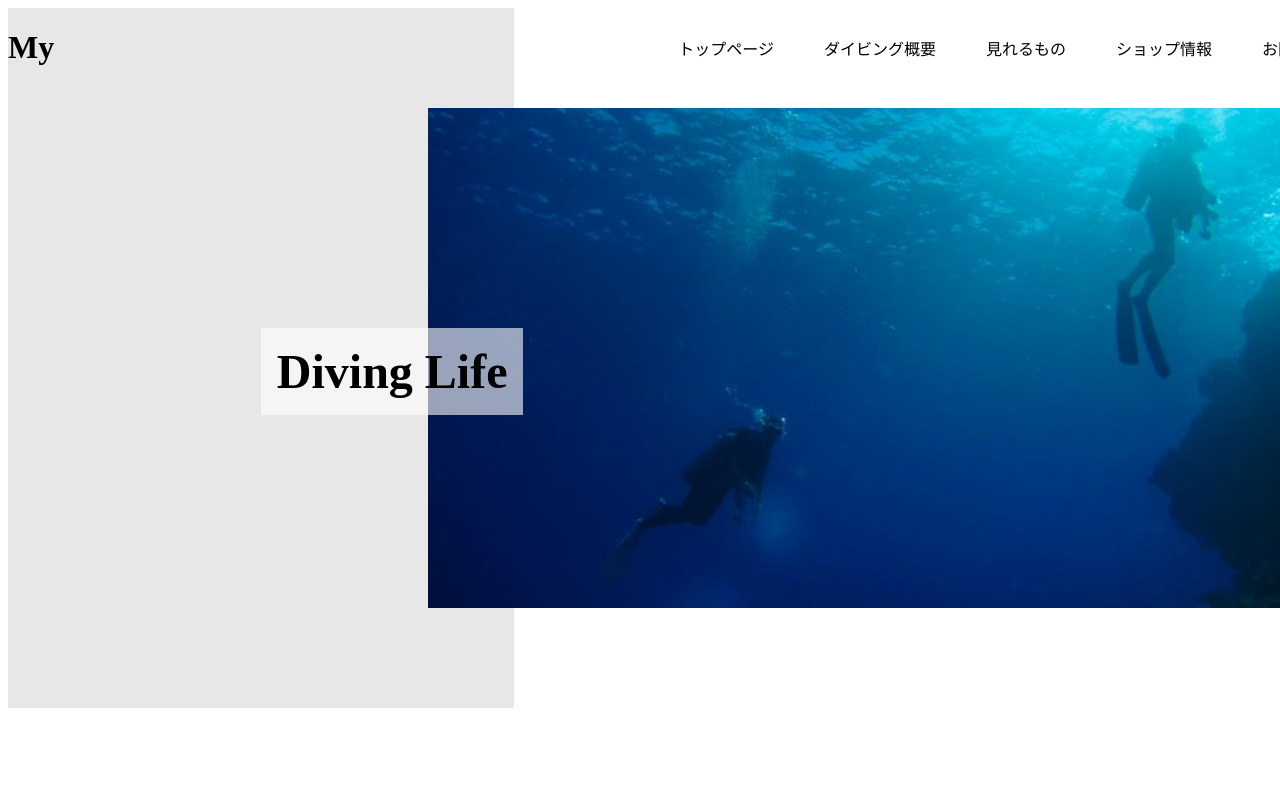
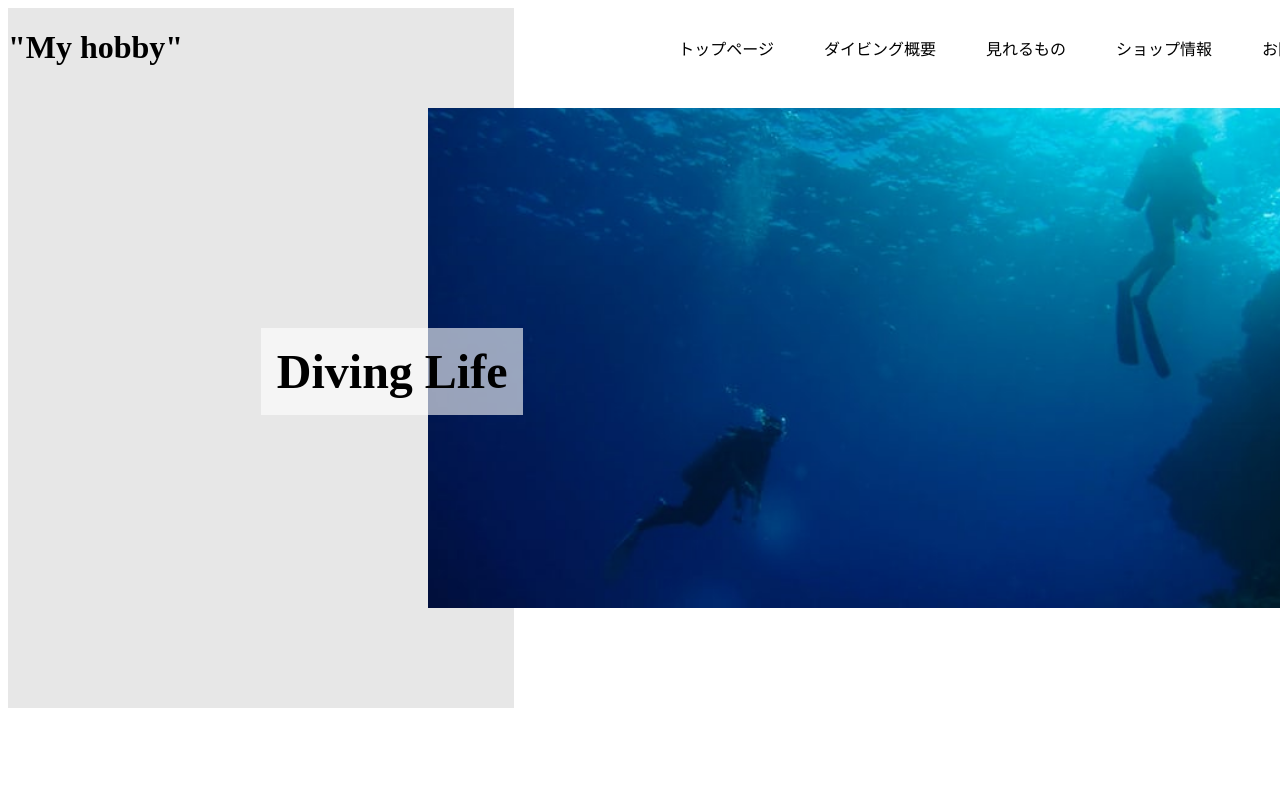
Before and after one commit to kokitani/kokitani.github.io, a plain HTML site: page index.html in a window 1280 px wide. Shown: the top 800 px of the page. Drawn offline with Linux system fonts and the light colour scheme.

Commit message:
Update index.html

```diff
--- a/index.html
+++ b/index.html
@@ -10,7 +10,7 @@
 <body>
     <header class="header">
         <div class="content-wrapper header-nav">
-            <h1>My </h1>
+            <h1>"My hobby"</h1>
             <nav>
                 <ul>
                     <li><a href="#">トップページ</a></li>
```
